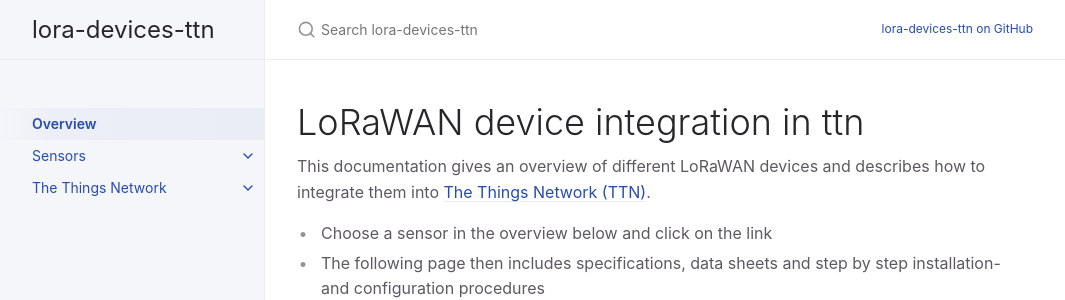
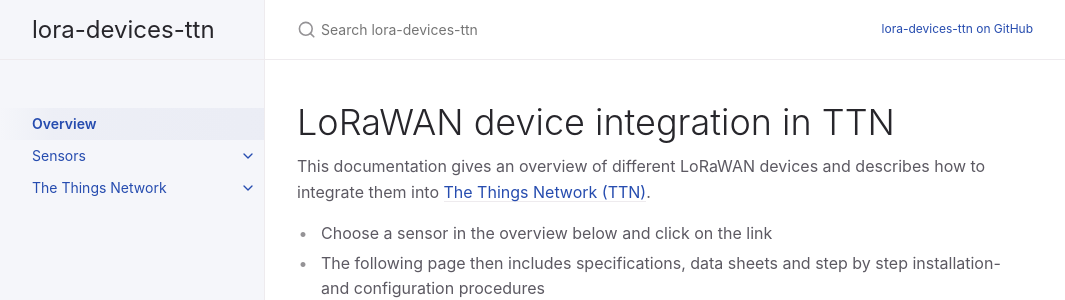
Before and after one commit to hslu-ige-laes/lora-devices-ttn, a Jekyll site: the page built from index.md, in a window 1280 px wide and 1315 px high. Shown: the top 300 px of the window, without its empty margins (107-1172 px from the left). Built offline with Jekyll 4.4.1, drawn with Linux system fonts in a browser that asks for light colours; part of the change alters nothing that is shown.

```diff
--- a/index.md
+++ b/index.md
@@ -2,11 +2,11 @@
 layout: default
 title: Overview
 nav_order: 1
-description: "LoRaWAN device integration into ttn (the things network)"
+description: "LoRaWAN device integration in TTN"
 permalink: /
 ---
 
-# LoRaWAN device integration in ttn
+# LoRaWAN device integration in TTN
 
 This documentation gives an overview of different LoRaWAN devices and describes how to integrate them into [The Things Network (TTN)](https://hslu-ige-laes.github.io/lora-devices-ttn/docs/ttn).
 
```
